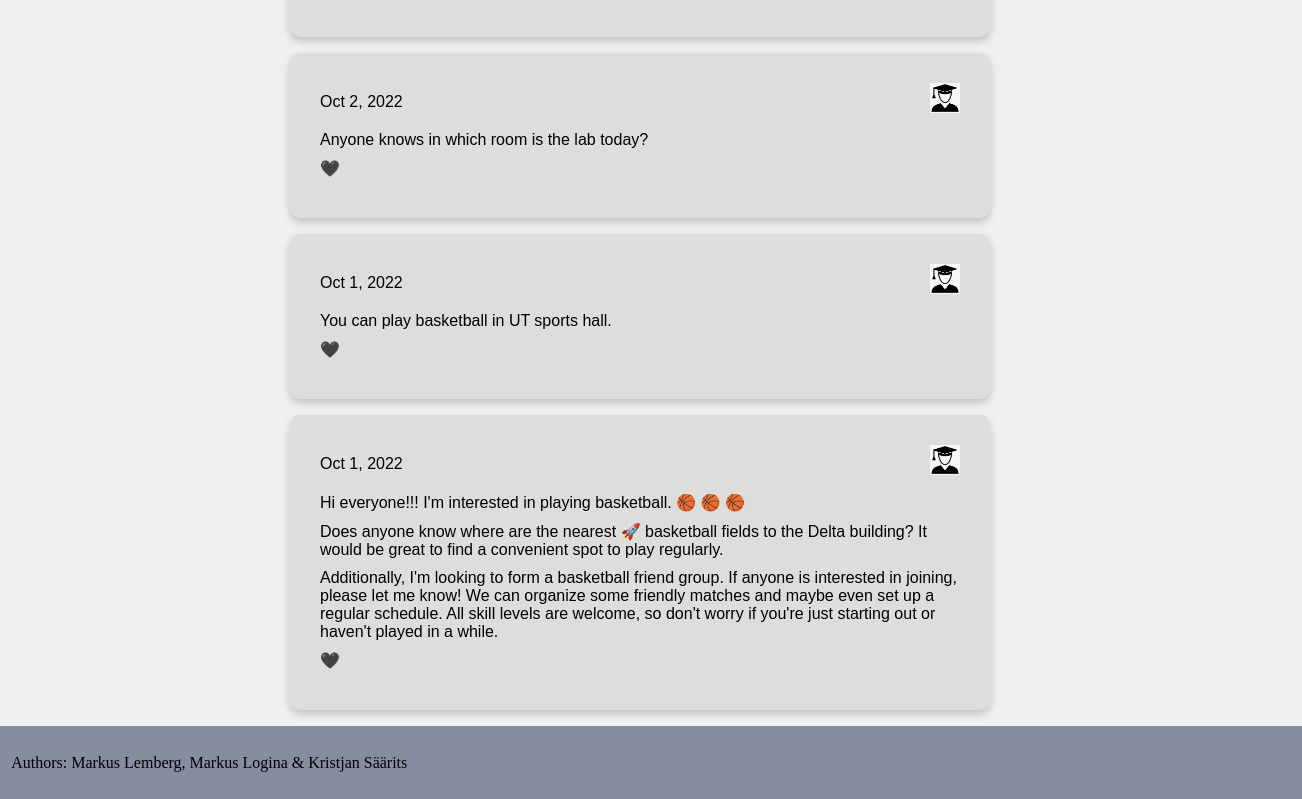
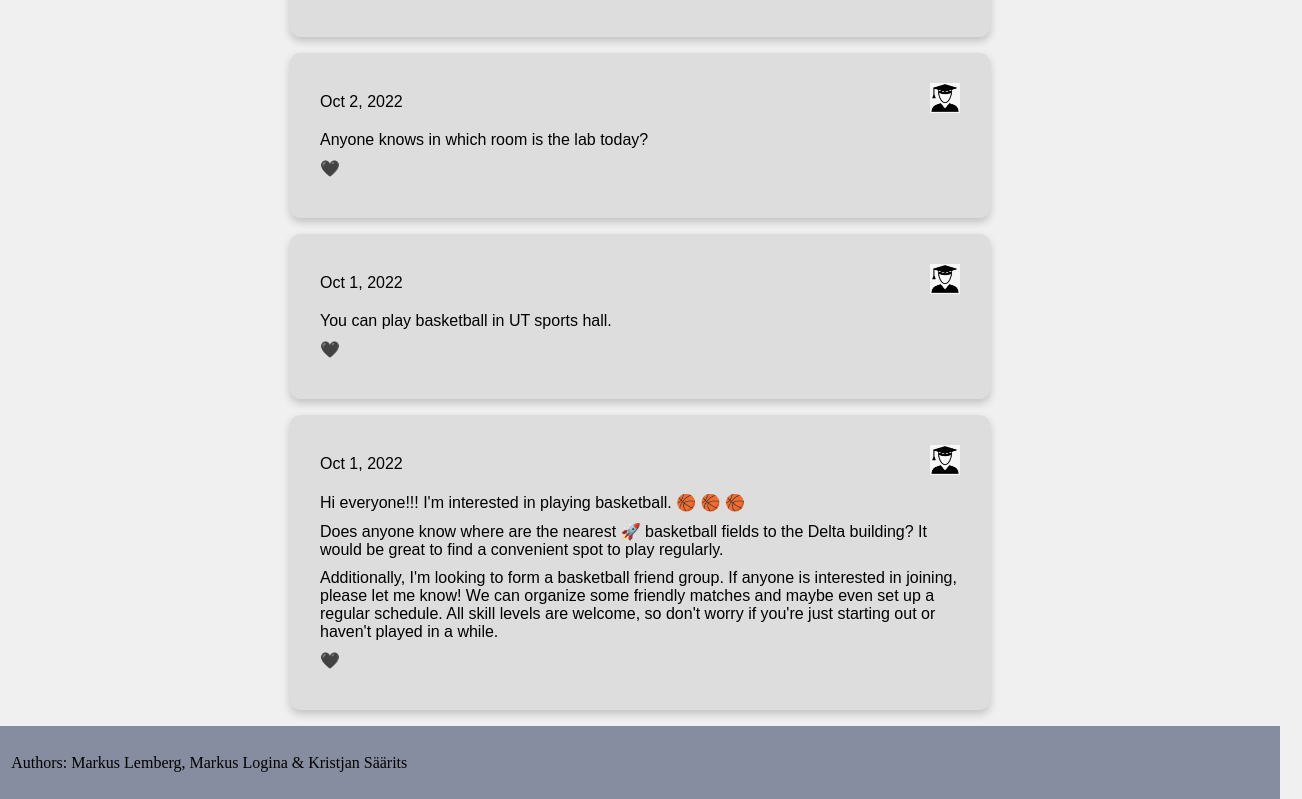
Before and after one commit to kristjas/GROUPBE, a plain HTML site: page index.html in a window 1280 px wide. Shown: the part 1978-2777 px from the top of the page, 1302 px wide, since content can reach past the window. Drawn offline with Linux system fonts and the light colour scheme.

Commit message:
footer fixed

```diff
--- a/res/css/index-style.css
+++ b/res/css/index-style.css
@@ -19,7 +19,7 @@ img+p {
 
 footer {
     background-color: #868da0;
-    position: relative;
     width: 100%;
     padding: 0.7em;
+    box-sizing: border-box;
 }
```
